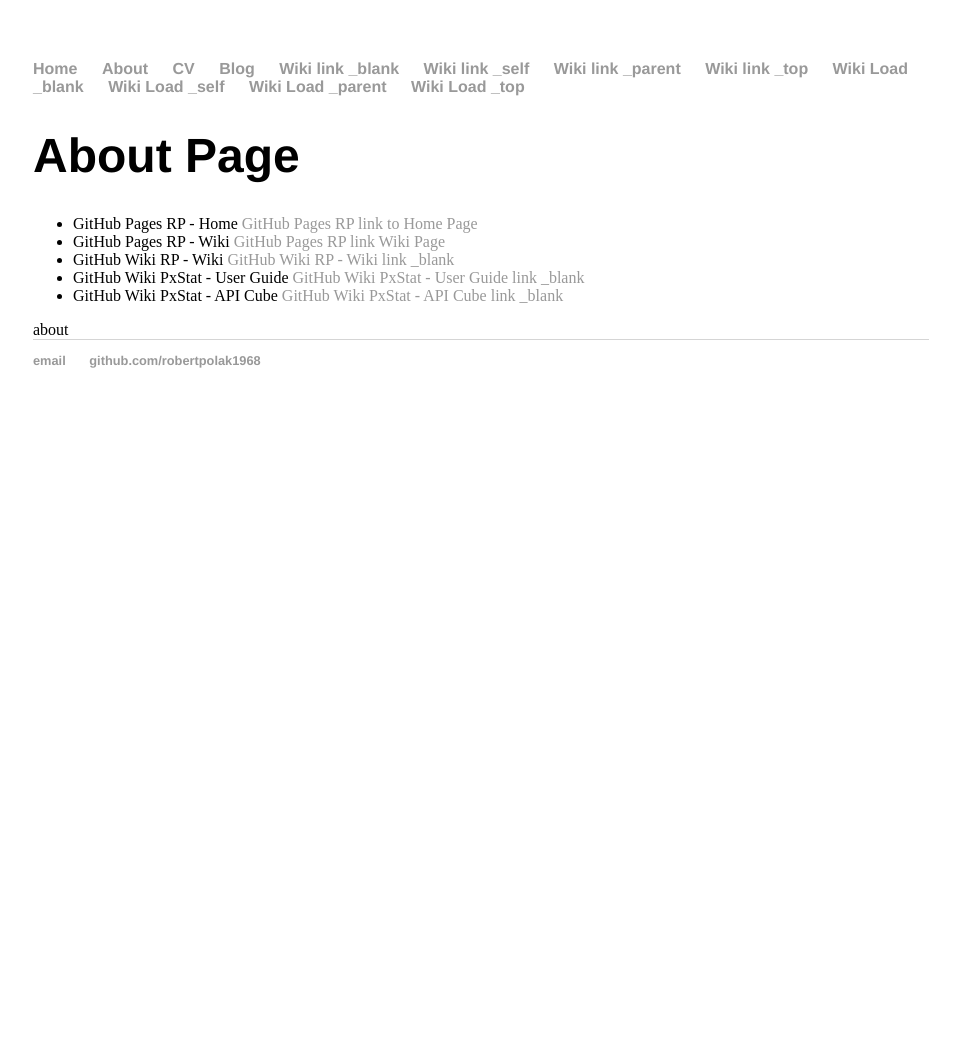
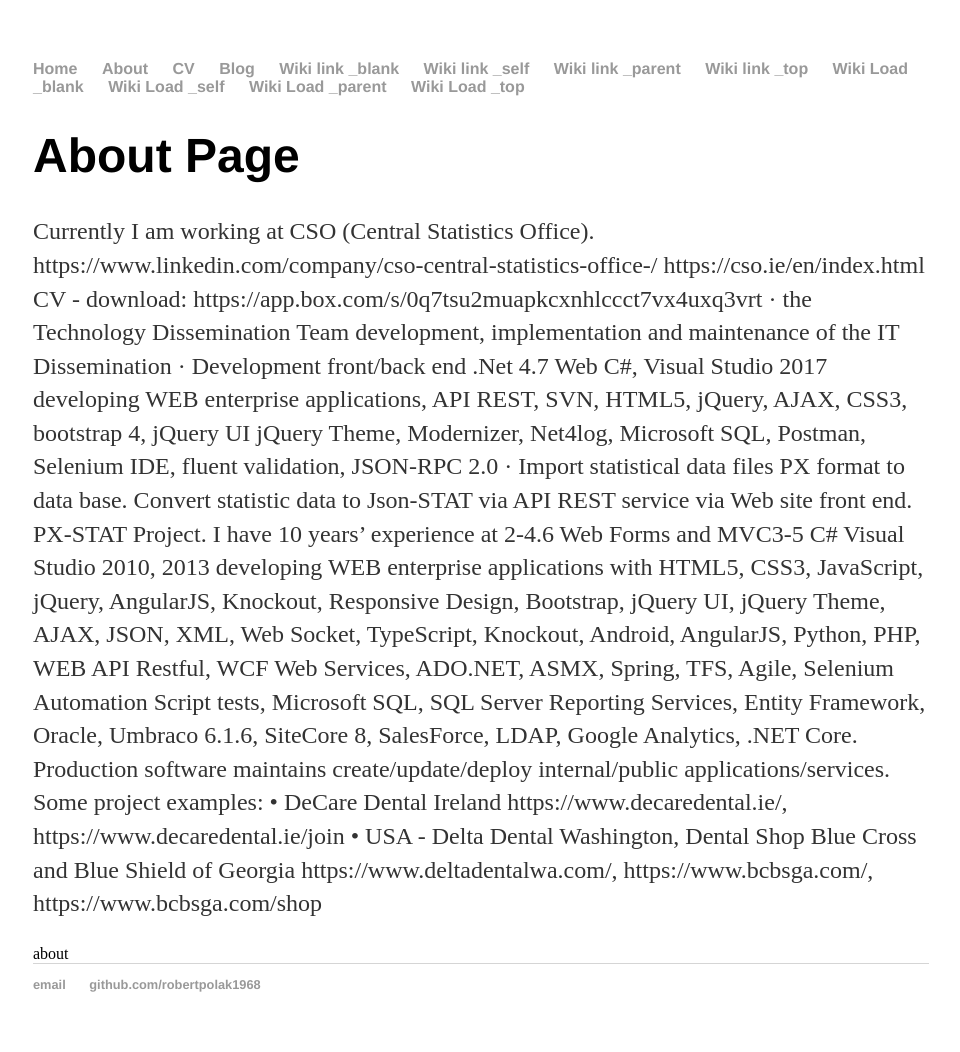
Before and after one commit to robertpolak1968/robertpolak1968.github.io, a Jekyll site: the page built from about.html, in a window 1280 px wide. Shown: the whole page, without its empty margins (159-1119 px from the left). Built offline with Jekyll 4.4.1, drawn with Linux system fonts in a browser that asks for light colours; before the commit the page ends 900 px from its top, so only the background shows below that.

Commit message:
Update about.html

```diff
--- a/about.html
+++ b/about.html
@@ -3,14 +3,28 @@
 title: Robert Polak - AQA Computer Software Ltd
 ---
 <div class="blurb">
-	<h1>About Page</h1>
-	<ul>
-		<li>GitHub Pages RP - Home <a href="/index">GitHub Pages RP link to Home Page</a></li>
-		<li>GitHub Pages RP - Wiki <a href="/wiki.html">GitHub Pages RP link Wiki Page</a></li>
-		<li>GitHub Wiki RP - Wiki <a href="https://github.com/robertpolak1968/robertpolak1968.github.io/wiki" target = "_blank" >GitHub Wiki RP - Wiki link _blank</a></li>
-		<li>GitHub Wiki PxStat - User Guide <a href="https://github.com/CSOIreland/PxStat/wiki/User-Guide" target = "_blank" >GitHub Wiki PxStat - User Guide link _blank</a></li>
-		<li>GitHub Wiki PxStat - API Cube <a href="https://github.com/CSOIreland/PxStat/wiki/API-Cube" target = "_blank" >GitHub Wiki PxStat - API Cube link _blank</a></li>
-	</ul>
+ <h1>About Page</h1>
+<p>
+	Currently I am working at CSO (Central Statistics Office).
+https://www.linkedin.com/company/cso-central-statistics-office-/
+https://cso.ie/en/index.html
+
+CV - download: https://app.box.com/s/0q7tsu2muapkcxnhlccct7vx4uxq3vrt
+
+·	the Technology Dissemination Team development, implementation and maintenance of the IT Dissemination
+·	Development front/back end .Net  4.7 Web C#, Visual Studio 2017 developing WEB enterprise applications, API REST, SVN, HTML5, jQuery, AJAX, CSS3, bootstrap 4, jQuery UI jQuery Theme, Modernizer, Net4log, Microsoft SQL, Postman, Selenium IDE, fluent validation, JSON-RPC 2.0
+·	Import statistical data files PX format to data base. Convert statistic data to Json-STAT via API REST service via Web site front end. PX-STAT Project.
+
+I have 10 years’ experience at 2-4.6 Web Forms and MVC3-5 C# Visual Studio 2010, 2013 developing WEB enterprise applications with HTML5, CSS3, JavaScript, jQuery, AngularJS, Knockout, Responsive Design, Bootstrap, jQuery UI, jQuery Theme, AJAX, JSON, XML, Web Socket, TypeScript, Knockout, Android, AngularJS, Python, PHP, WEB API Restful, WCF Web Services, ADO.NET, ASMX, Spring, TFS, Agile, Selenium Automation Script tests, Microsoft SQL, SQL Server Reporting Services, Entity Framework, Oracle, Umbraco 6.1.6, SiteCore 8, SalesForce, LDAP, Google Analytics, .NET Core. Production software maintains create/update/deploy internal/public applications/services.
+
+Some project examples:
+•	DeCare Dental Ireland
+https://www.decaredental.ie/, https://www.decaredental.ie/join
+
+•	USA - Delta Dental Washington, Dental Shop Blue Cross and Blue Shield of Georgia
+https://www.deltadentalwa.com/, https://www.bcbsga.com/, https://www.bcbsga.com/shop
+
+</p>
 
 <div id="content">about</div>
 </div><!-- /.blurb -->
```
